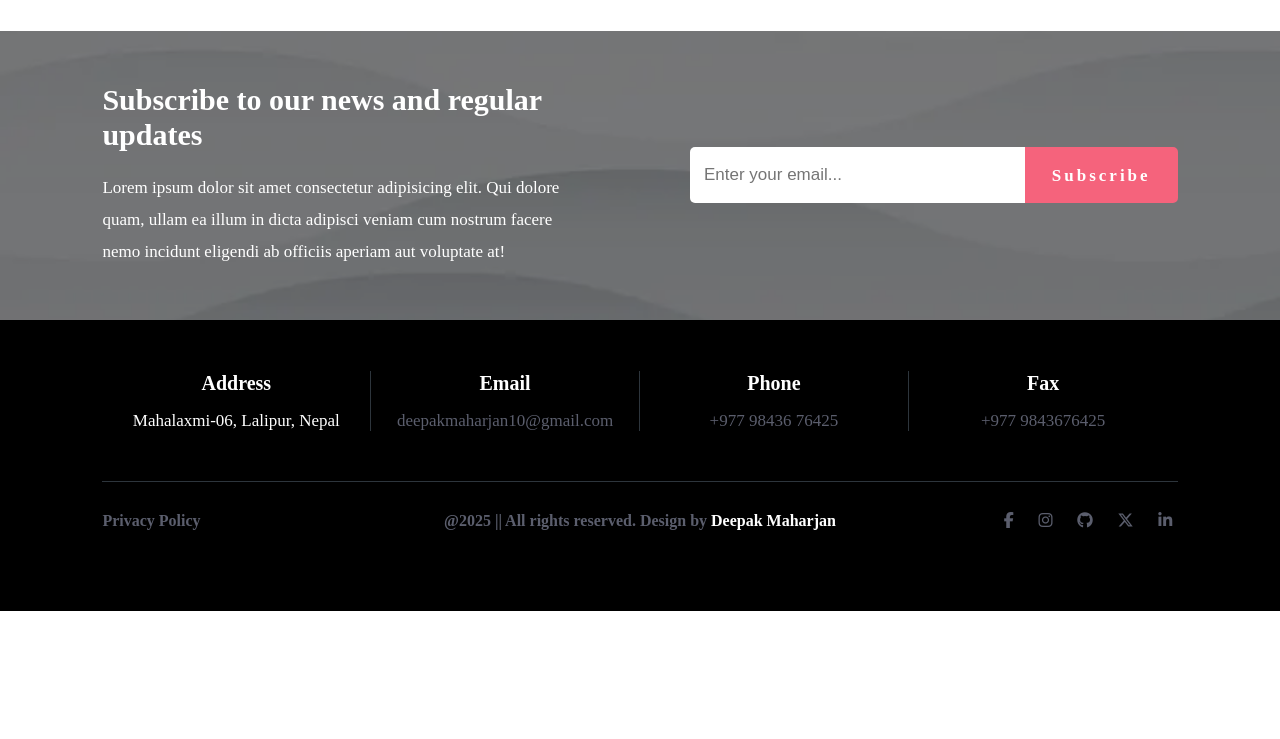
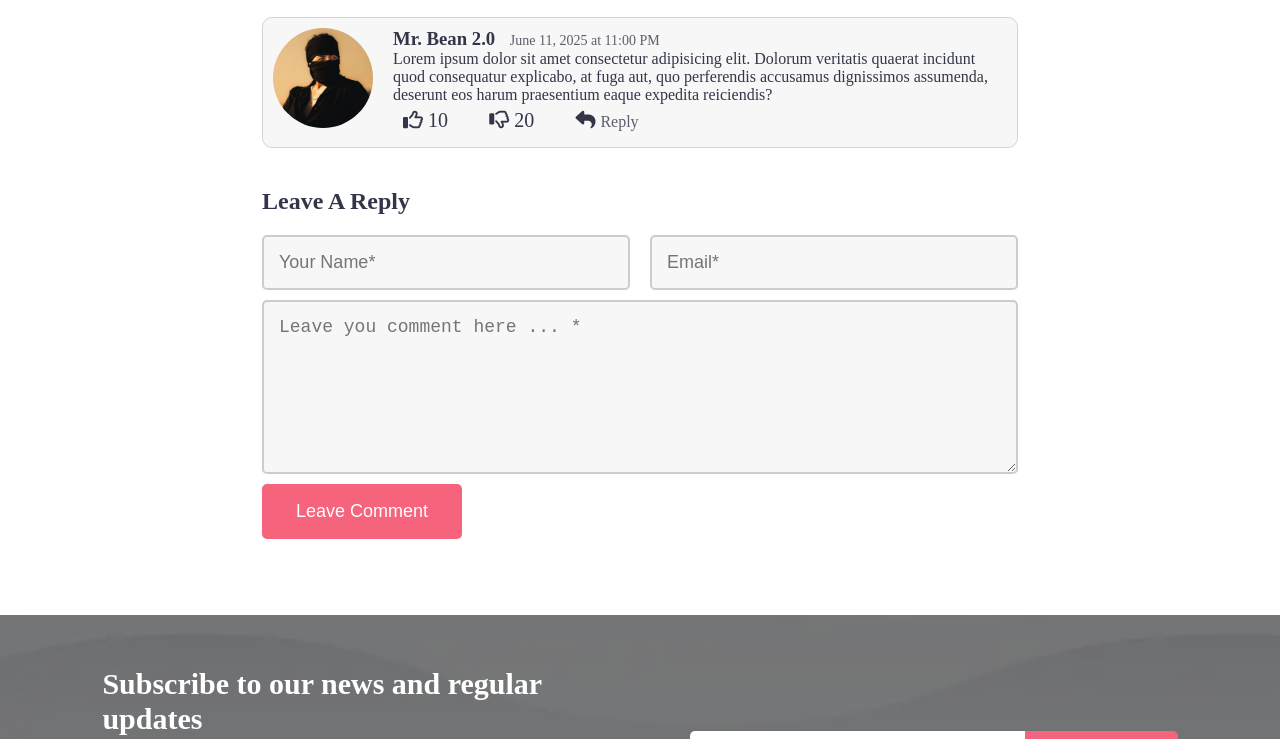
Before and after one commit to Deepak-900/ML-06-Projects, a plain HTML site: page blog-details.html in a window 1280 px wide. Shown: the part 3739-4478 px from the top of the page. Before the commit the page ends 4350 px from the top, so only its background shows below. Drawn offline with Linux system fonts and the light colour scheme; a web font is replaced by a local one.

Commit message:
Blog details single page completed.

```diff
--- a/blog-details.html
+++ b/blog-details.html
@@ -45,6 +45,7 @@
         </div>
       </div>
       <!-- Main Content Section -->
+      <div class="container">
         <div class="main-content-section">
           <!-- Top Image -->
           <div class="blog-image">
@@ -72,21 +73,21 @@
           <div class="blog-content">
             <h3 class="blog-title">Hi, It's me a blog Title</h3>
             <p>
-            Lorem ipsum dolor sit amet, consectetur adipisicing elit. Sint esse
-            unde quis voluptates excepturi quas fuga numquam, quaerat illo
-            repudiandae fugit maiores necessitatibus ut quae reprehenderit
-            laboriosam. Laudantium nobis temporibus architecto facere fuga,
-            illo, rem aut soluta consectetur quae laborum dolorum animi ad
-            numquam vero a perferendis adipisci? Voluptatum illum velit
-            consequuntur illo ad porro exercitationem, es.
+              Lorem ipsum dolor sit amet, consectetur adipisicing elit. Sint
+              esse unde quis voluptates excepturi quas fuga numquam, quaerat
+              illo repudiandae fugit maiores necessitatibus ut quae
+              reprehenderit laboriosam. Laudantium nobis temporibus architecto
+              facere fuga, illo, rem aut soluta consectetur quae laborum dolorum
+              animi ad numquam vero a perferendis adipisci? Voluptatum illum
+              velit consequuntur illo ad porro exercitationem, es.
             </p>
             <p>
-            Lorem ipsum dolor sit amet consectetur adipisicing elit. Quod vitae
-            odit aut obcaecati autem labore, provident sit sequi reprehenderit.
-            Dolorem quo facere, neque sequi recusandae assumenda illo odio
-            impedit laborum corporis perferendis quidem facilis maiores culpa,
-            commodi aliquid cupiditate doloremque sapiente suscipit expedita
-            vero architecto amet! Officiis nulla.
+              Lorem ipsum dolor sit amet consectetur adipisicing elit. Quod
+              vitae odit aut obcaecati autem labore, provident sit sequi
+              reprehenderit. Dolorem quo facere, neque sequi recusandae
+              assumenda illo odio impedit laborum corporis perferendis quidem
+              facilis maiores culpa, commodi aliquid cupiditate doloremque
+              sapiente suscipit expedita vero architecto amet! Officiis nulla.
             </p>
             <p>
               Lorem ipsum dolor sit amet consectetur, adipisicing elit. A,
@@ -107,25 +108,25 @@
 
             <p>
               Lorem ipsum dolor sit amet consectetur adipisicing elit. Sapiente,
-            deserunt ullam ipsam delectus mollitia impedit maiores, perspiciatis
-            nihil expedita dolorem, esse alias quos animi quis dolore. Dolorem
-            veniam debitis asperiores distinctio quaerat eius exercitationem
-            neque cumque nesciunt similique, cupiditate odit! Dolore reiciendis
-            provident nesciunt repellat pariatur voluptate, cupiditate
-            laudantium corporis.
+              deserunt ullam ipsam delectus mollitia impedit maiores,
+              perspiciatis nihil expedita dolorem, esse alias quos animi quis
+              dolore. Dolorem veniam debitis asperiores distinctio quaerat eius
+              exercitationem neque cumque nesciunt similique, cupiditate odit!
+              Dolore reiciendis provident nesciunt repellat pariatur voluptate,
+              cupiditate laudantium corporis.
             </p>
 
             <div class="img-and-text">
               <img src="./images/blog/4.avif" alt="" />
               <p style="padding: 0 0 0 15px">
-              Lorem ipsum dolor sit amet, consectetur adipisicing elit. Sapiente
-              eius facere at. Fugiat iure libero reiciendis odit voluptates
-              exercitationem numquam dolore ipsam quam fuga dolores omnis vitae
-              porro animi nihil commodi doloribus blanditiis, ipsa itaque!
-              Accusantium, necessitatibus? Ducimus consequatur ab deserunt eius
-              ipsa saepe corporis itaque ipsam expedita similique voluptas, ex
-              maiores repudiandae magnam accusantium earum, quia, impedit
-              tenetur molestias quas placeat?
+                Lorem ipsum dolor sit amet, consectetur adipisicing elit.
+                Sapiente eius facere at. Fugiat iure libero reiciendis odit
+                voluptates exercitationem numquam dolore ipsam quam fuga dolores
+                omnis vitae porro animi nihil commodi doloribus blanditiis, ipsa
+                itaque! Accusantium, necessitatibus? Ducimus consequatur ab
+                deserunt eius ipsa saepe corporis itaque ipsam expedita
+                similique voluptas, ex maiores repudiandae magnam accusantium
+                earum, quia, impedit tenetur molestias quas placeat?
               </p>
             </div>
 
@@ -135,24 +136,28 @@
               </h3>
 
               <p>
-              Lorem ipsum dolor sit, amet consectetur adipisicing elit. Impedit,
-              ex incidunt voluptatem, neque soluta aperiam placeat
+                Lorem ipsum dolor sit, amet consectetur adipisicing elit.
+                Impedit, ex incidunt voluptatem, neque soluta aperiam placeat
                 exercitationem quis ratione similique dolorem amet dicta dolores
-              expedita nemo asperiores fuga. Maxime odio quia deserunt, possimus
-              porro magnam? Doloremque qui, esse pariatur possimus earum quam
-              tenetur repudiandae suscipit quas nam perspiciatis magni deleniti
-              numquam facere impedit illo aspernatur eveniet vel magnam. Aliquid
-              doloremque magni possimus et eius, ad molestiae veritatis
-              reiciendis. Rem eos placeat laudantium ea asperiores aspernatur?
+                expedita nemo asperiores fuga. Maxime odio quia deserunt,
+                possimus porro magnam? Doloremque qui, esse pariatur possimus
+                earum quam tenetur repudiandae suscipit quas nam perspiciatis
+                magni deleniti numquam facere impedit illo aspernatur eveniet
+                vel magnam. Aliquid doloremque magni possimus et eius, ad
+                molestiae veritatis reiciendis. Rem eos placeat laudantium ea
+                asperiores aspernatur?
               </p>
               <ul>
                 <li>
                   <b
-                  >Quisque sagittis lacus eu lorem sodalesd enean adipiscing.</b
+                    >Quisque sagittis lacus eu lorem sodalesd enean
+                    adipiscing.</b
                   >
                 </li>
                 <li><b>Sed ut perspiciatis unde omnis natus</b></li>
-              <li><b>Donec ipsum faucibus arcu elementum, luctus justo.</b></li>
+                <li>
+                  <b>Donec ipsum faucibus arcu elementum, luctus justo.</b>
+                </li>
                 <li>
                   <b
                     >Lorem ipsum dolor sit, amet consectetur elit. Expedita qui
@@ -177,8 +182,8 @@
               <p>
                 Lorem ipsum dolor sit amet consectetur adipisicing elit. Qui
                 facere beatae officiis, quaerat, deserunt optio blanditiis
-              suscipit aliquam rem cumque explicabo. Est corporis at soluta rem
-              nisi laborum harum provident aliquam dolore ut voluptates
+                suscipit aliquam rem cumque explicabo. Est corporis at soluta
+                rem nisi laborum harum provident aliquam dolore ut voluptates
                 excepturi laudantium fuga neque perspiciatis et beatae delectus
                 alias eveniet, id cum pariatur sed veniam in.
               </p>
@@ -226,9 +231,10 @@
                   <h3>Mrs. Maharjan <span>June 11, 2025 at 11:00 PM</span></h3>
                   <p>
                     Lorem ipsum dolor sit amet consectetur adipisicing elit.
-                  Dolorum veritatis quaerat incidunt quod consequatur explicabo,
-                  at fuga aut, quo perferendis accusamus dignissimos assumenda,
-                  deserunt eos harum praesentium eaque expedita reiciendis?
+                    Dolorum veritatis quaerat incidunt quod consequatur
+                    explicabo, at fuga aut, quo perferendis accusamus
+                    dignissimos assumenda, deserunt eos harum praesentium eaque
+                    expedita reiciendis?
                   </p>
                   <div class="comment-foot">
                     <span>
@@ -237,7 +243,9 @@
                       >
                     </span>
                     <span>
-                    <a href=""><i class="fa-regular fa-thumbs-down"></i> 20</a>
+                      <a href=""
+                        ><i class="fa-regular fa-thumbs-down"></i> 20</a
+                      >
                     </span>
                     <span>
                       <a href=""
@@ -258,9 +266,10 @@
                   <h3>Mr. Baucha <span>June 14, 2025 at 06:00 AM</span></h3>
                   <p>
                     Lorem ipsum dolor sit amet consectetur adipisicing elit.
-                  Dolorum veritatis quaerat incidunt quod consequatur explicabo,
-                  at fuga aut, quo perferendis accusamus dignissimos assumenda,
-                  deserunt eos harum praesentium eaque expedita reiciendis?
+                    Dolorum veritatis quaerat incidunt quod consequatur
+                    explicabo, at fuga aut, quo perferendis accusamus
+                    dignissimos assumenda, deserunt eos harum praesentium eaque
+                    expedita reiciendis?
                   </p>
                   <div class="comment-foot">
                     <span>
@@ -284,7 +293,9 @@
                       <img src="./images/testimonial/3.jpg" alt="" />
                     </div>
                     <div class="text">
-                    <h3>Mrs. Sundari <span>June 14, 2025 at 06:00 AM</span></h3>
+                      <h3>
+                        Mrs. Sundari <span>June 14, 2025 at 06:00 AM</span>
+                      </h3>
                       <p>
                         Lorem ipsum dolor sit amet consectetur adipisicing elit.
                         Dolorum veritatis quaerat incidunt quod consequatur
@@ -324,9 +335,10 @@
                   <h3>Mr. Bean 2.0 <span>June 11, 2025 at 11:00 PM</span></h3>
                   <p>
                     Lorem ipsum dolor sit amet consectetur adipisicing elit.
-                  Dolorum veritatis quaerat incidunt quod consequatur explicabo,
-                  at fuga aut, quo perferendis accusamus dignissimos assumenda,
-                  deserunt eos harum praesentium eaque expedita reiciendis?
+                    Dolorum veritatis quaerat incidunt quod consequatur
+                    explicabo, at fuga aut, quo perferendis accusamus
+                    dignissimos assumenda, deserunt eos harum praesentium eaque
+                    expedita reiciendis?
                   </p>
                   <div class="comment-foot">
                     <span>
@@ -335,7 +347,9 @@
                       >
                     </span>
                     <span>
-                    <a href=""><i class="fa-regular fa-thumbs-down"></i> 20</a>
+                      <a href=""
+                        ><i class="fa-regular fa-thumbs-down"></i> 20</a
+                      >
                     </span>
                     <span>
                       <a href=""
@@ -348,6 +362,38 @@
               </div>
             </div>
           </div>
+
+          <!-- Reply Form -->
+          <div class="reply-form">
+            <h1>Leave A Reply</h1>
+            <form action="" method="post">
+              <div class="form-group">
+                <input
+                  type="text"
+                  name=""
+                  id=""
+                  placeholder="Your Name*"
+                  required
+                />
+                <input
+                  type="email"
+                  name=""
+                  id=""
+                  placeholder="Email*"
+                  required
+                />
+              </div>
+              <textarea
+                name=""
+                id=""
+                placeholder="Leave you comment here ... *"
+                rows="7"
+                required
+              ></textarea>
+              <button>Leave Comment</button>
+            </form>
+          </div>
+        </div>
       </div>
     </section>
     <!-- End Main Blog Details Content -->
--- a/style.css
+++ b/style.css
@@ -1038,7 +1038,7 @@ main {
             font-weight: 400;
           }
           .comment-foot {
-            width: 30%;
+            width: 40%;
             display: flex;
             justify-content: space-between;
             padding: 5px 0;
@@ -1071,6 +1071,64 @@ main {
       background-color: var(--white-color);
       border-radius: 10px;
       display: flex;
+    }
+  }
+
+  .reply-form {
+    width: 100%;
+
+    form {
+      width: 100%;
+      margin: 20px 0;
+      display: flex;
+      flex-direction: column;
+      gap: 10px;
+
+      .form-group {
+        display: flex;
+        gap: 20px;
+      }
+      input[type="text"],
+      input[type="email"],
+      textarea,
+      button {
+        padding: 15px;
+        font-size: 18px;
+        border-radius: 5px;
+        background-color: var(--bg-color);
+        border: 2px solid #ccc; /* Default border */
+      }
+      input:focus,
+      textarea:focus {
+        /* border: 1px solid var(--primary-color);
+         */
+        outline: none;
+        border-color: var(--primary-color);
+      }
+      input[type="text"],
+      input[type="email"] {
+        width: 49%;
+      }
+      textarea {
+        box-sizing: border-box;
+        width: 100%;
+      }
+      button {
+        max-width: 200px;
+        cursor: pointer;
+        background-color: transparent;
+        background-color: var(--primary-color);
+        color: var(--white-color);
+        font-weight: 300;
+        border: 2px solid var(--primary-color);
+
+        transition: 0.8s background-color ease;
+      }
+      button:hover {
+        border: 2px solid var(--primary-color);
+        background-color: transparent;
+        color: var(--primary-color);
+      }
     }
   }
 }
```
Lines whose indentation alone changed are shown as unchanged.
